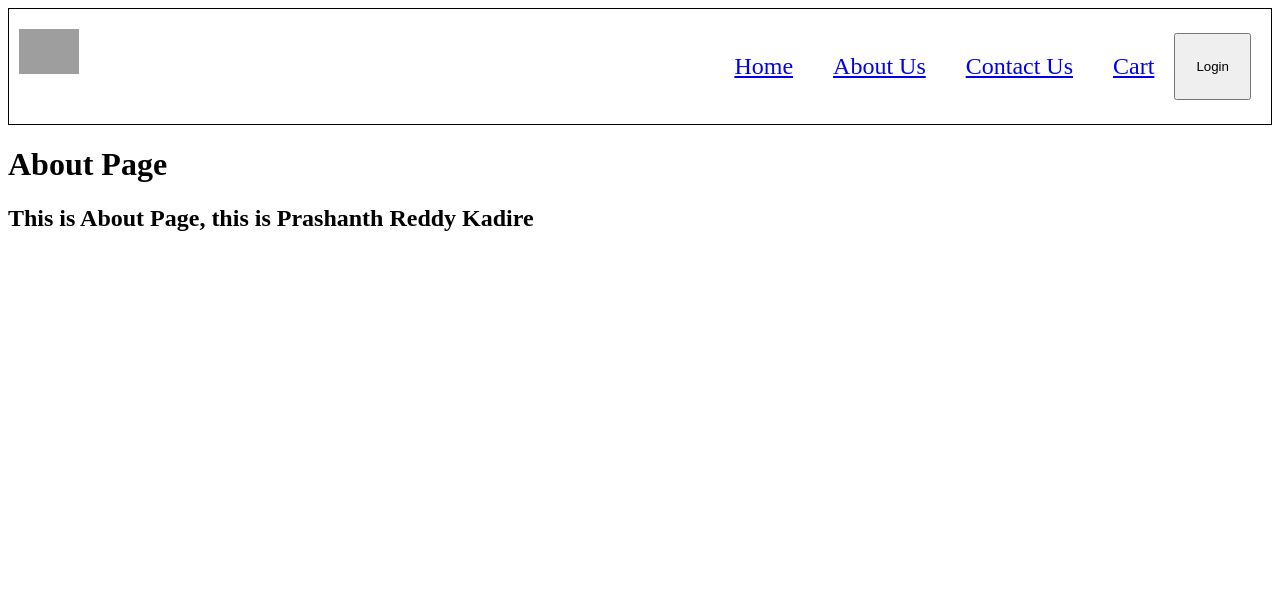
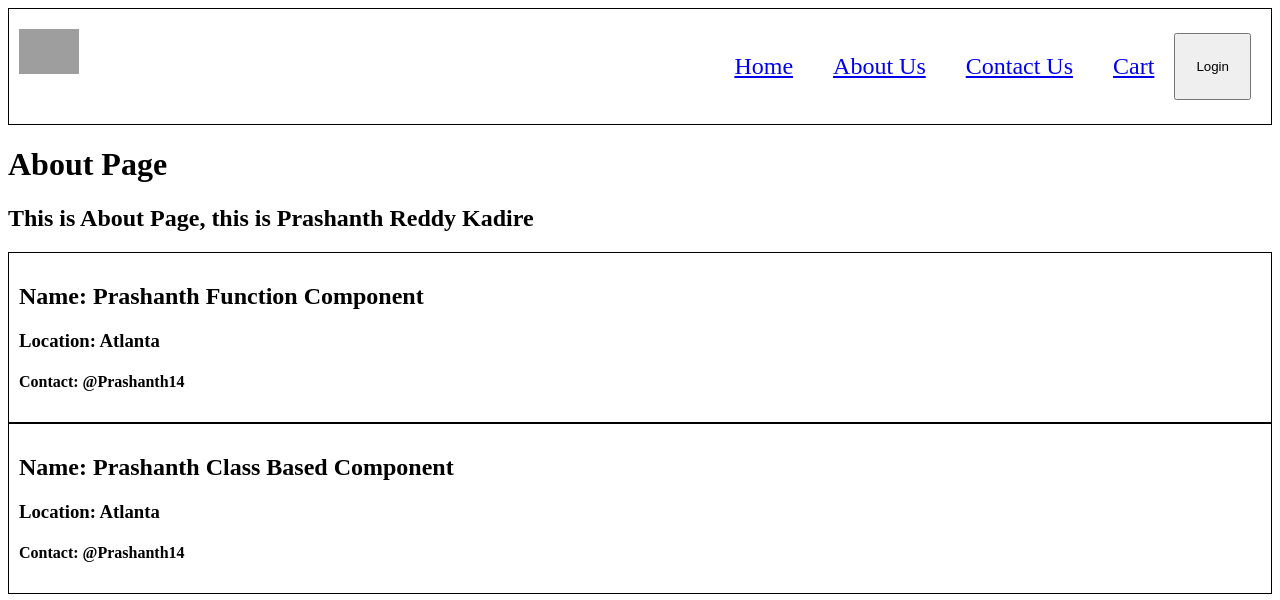
Before and after one commit to Prashanth14/yum-yield, a React (Vite) app: page /about in a window 1280 px wide. Shown: the top 600 px of the page. Built offline with nearby package versions, Linux system fonts and the light colour scheme; grey boxes are pictures that could not be loaded.

Commit message:
created a class based User Componenet

```diff
--- a/index.css
+++ b/index.css
@@ -70,3 +70,8 @@
 .filter{
     display: flex;
 }
+
+.user-card{
+    padding: 10px;
+    border: 1px solid black;
+}
--- a/src/componenets/About.js
+++ b/src/componenets/About.js
@@ -1,8 +1,13 @@
+import User from "./User";
+import UserClass from "./UserClass";
+
 const About = () => {
     return (
     <div>
         <h1>About Page</h1>
         <h2>This is About Page, this is Prashanth Reddy Kadire</h2>
+        <User name={"Prashanth Function Component"}/>
+        <UserClass name={"Prashanth Class Based Component"} location={"Atlanta"}/>
     </div>
     );
 };
--- a/src/componenets/Body.js
+++ b/src/componenets/Body.js
@@ -10,7 +10,7 @@ const Body = () => {
     const [filteredRestaurant, setFilteredRestaurant] = useState([]);
     const [searchText, setSearchText] = useState("");
 
-    console.log("Body rendered");
+    console.log(listOfRestaurants);
 
     useEffect(()=>{
        fetchData();
@@ -22,10 +22,10 @@ const Body = () => {
         );
 
         const json = await data.json();
-
+    //    console.log(json);
         //use optional chaining
-        setListOfRestaurants(json?.data?.cards[4]?.card?.card?.gridElements?.infoWithStyle?.restaurants);
-        setFilteredRestaurant(json?.data?.cards[1]?.card?.card?.gridElements?.infoWithStyle?.restaurants);
+        setListOfRestaurants(json?.data?.cards[2]?.card?.card?.gridElements?.infoWithStyle?.restaurants);
+        setFilteredRestaurant(json?.data?.cards[2]?.card?.card?.gridElements?.infoWithStyle?.restaurants);
     }
 
     //conditional rendering
--- /dev/null
+++ b/src/componenets/User.js
@@ -0,0 +1,11 @@
+const User = (props) => {
+    return (
+        <div className="user-card">
+            <h2>Name: {props.name}</h2>
+            <h3>Location: Atlanta</h3>
+            <h4>Contact: @Prashanth14</h4>
+        </div>
+    );
+};
+
+export default User;
--- /dev/null
+++ b/src/componenets/UserClass.js
@@ -0,0 +1,22 @@
+import React from "react";
+
+class UserClass extends React.Component{
+    constructor(props){
+        super(props);
+        console.log(props);
+    }
+
+    render(){
+        const {name, location} = this.props;
+
+        return(
+            <div className="user-card">
+                <h2>Name: {name}</h2>
+                <h3>Location: {location}</h3>
+                <h4>Contact: @Prashanth14</h4>
+            </div>
+        );
+    }
+}
+
+export default UserClass;
```
